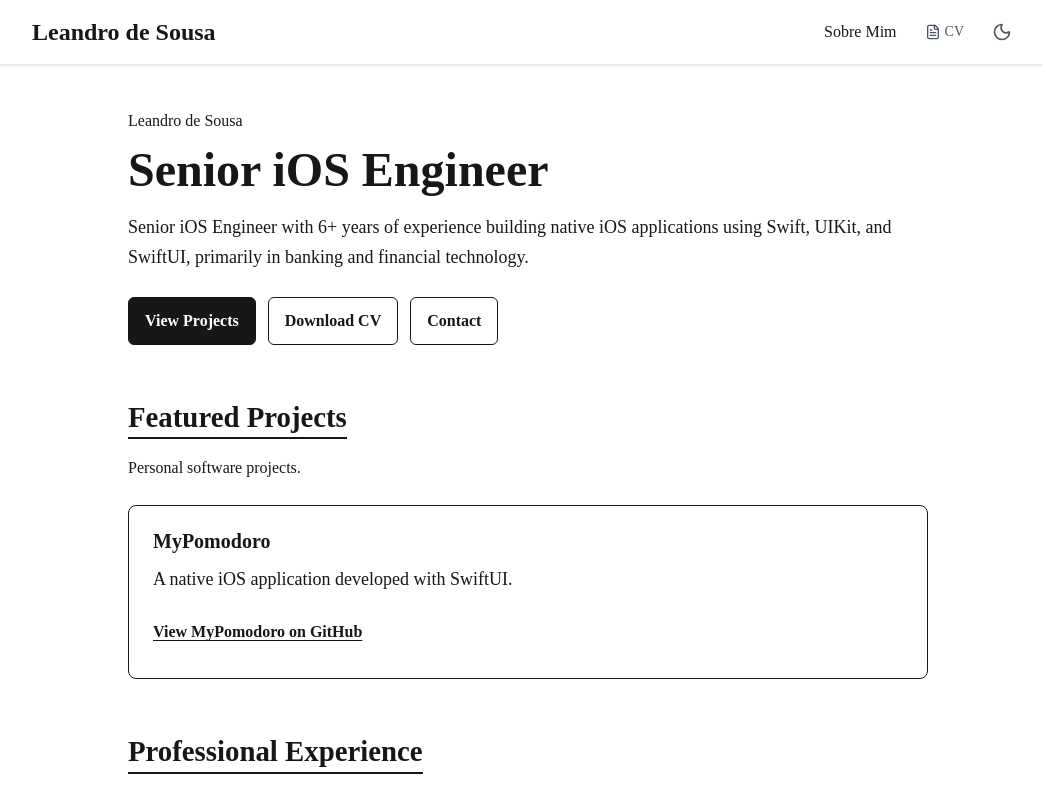
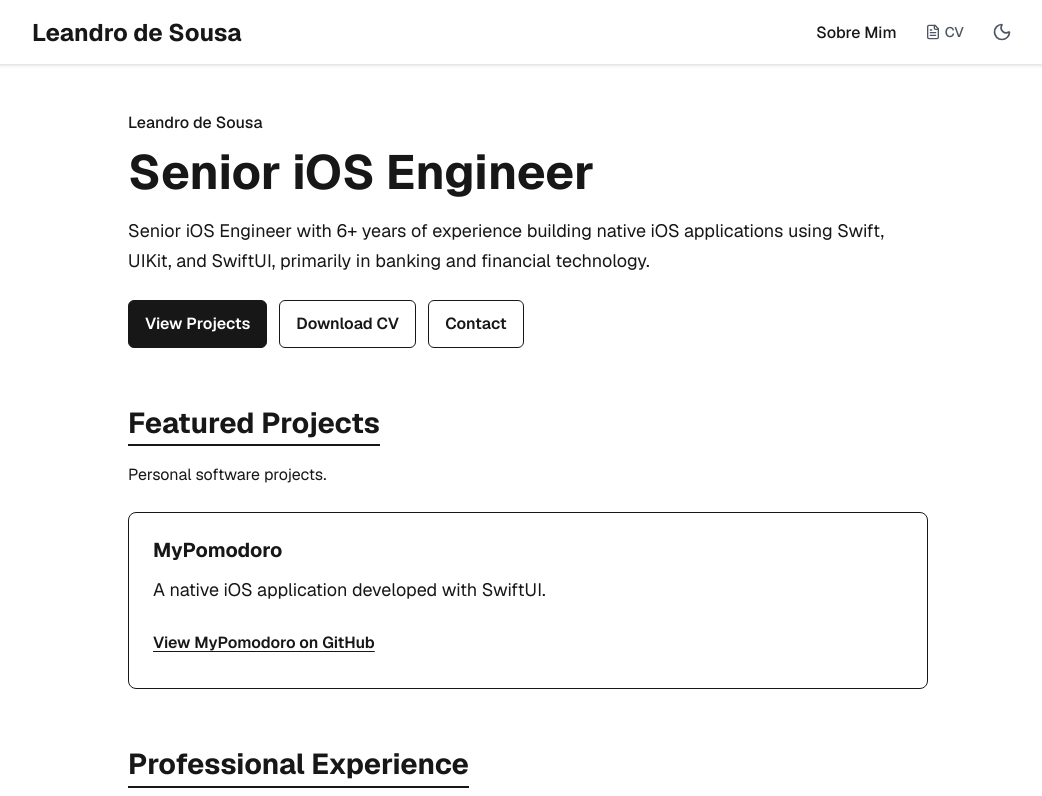
Before and after one commit to leandrodesousa-dev/my-portfolio, a Next.js app: page / in a window 1280 px wide. Shown: the top 796 px of the page, without its empty margins (112-1154 px from the left). Built offline with nearby package versions, Linux system fonts and the light colour scheme.

Commit message:
fix(styles): restore Geist font inheritance

```diff
--- a/src/app/globals.css
+++ b/src/app/globals.css
@@ -36,7 +36,7 @@ body {
     color 0.3s;
   background: var(--background);
   color: var(--foreground);
-  font-family: var(--font-sans), Arial, Helvetica, sans-serif;
+  font-family: var(--font-geist-sans, Arial), Helvetica, sans-serif;
 }
 
 #main-content {
```
